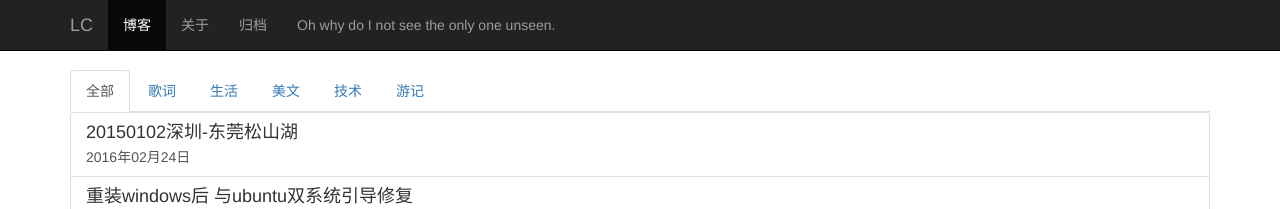
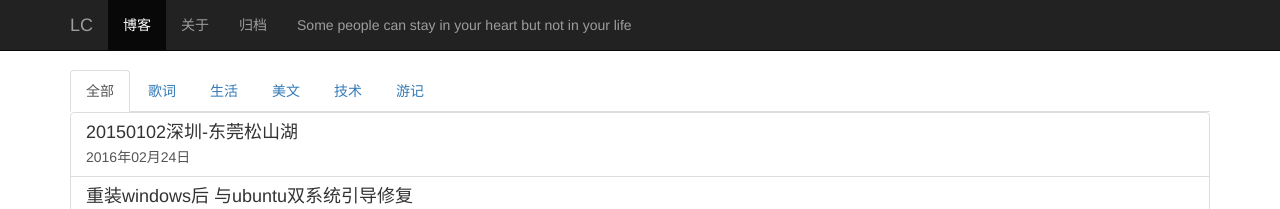
Before and after one commit to feifeierchampy/feifeierchampy.github.io, a Jekyll site: the page built from index.html, in a window 1280 px wide. Shown: the top 209 px of the page. Built offline with Jekyll 4.4.1, drawn with Linux system fonts in a browser that asks for light colours; nearby versions of some CDN libraries; comment, search, counter and statistics services are not loaded.

Commit message:
Update base_title.html

```diff
--- a/_includes/base_title.html
+++ b/_includes/base_title.html
@@ -35,7 +35,7 @@
                         <a href="/pages/guidang.html">归档</a>
                     </li>
 
-                    <p class="navbar-text navbar-right">Oh why do I not see the only one unseen.</p>
+                    <p class="navbar-text navbar-right">Some people can stay in your heart but not in your life</p>
                 </ul>
             </div>
             <!-- /.navbar-collapse --> </div>
```
